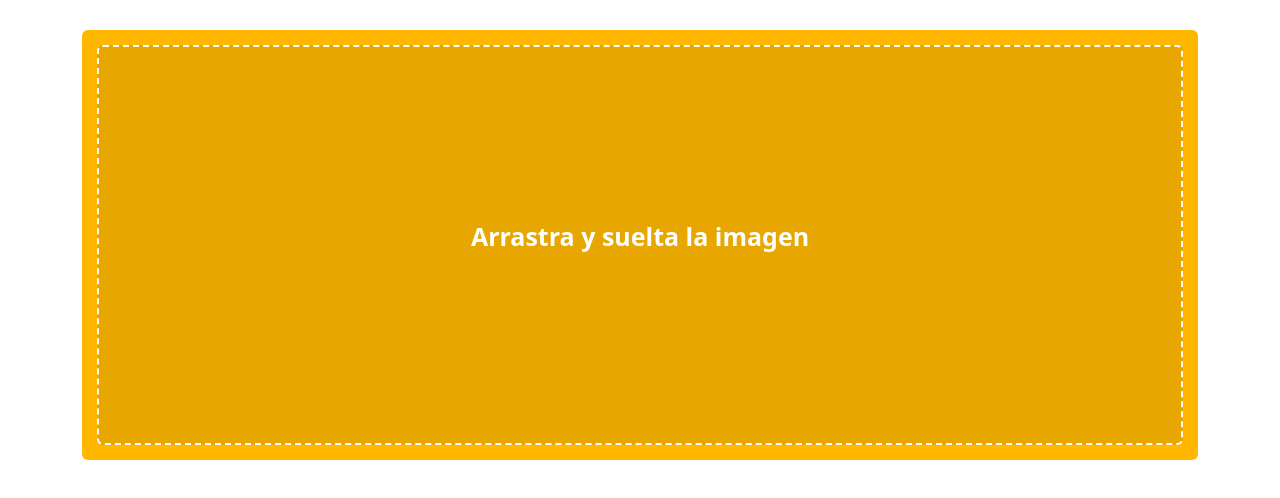
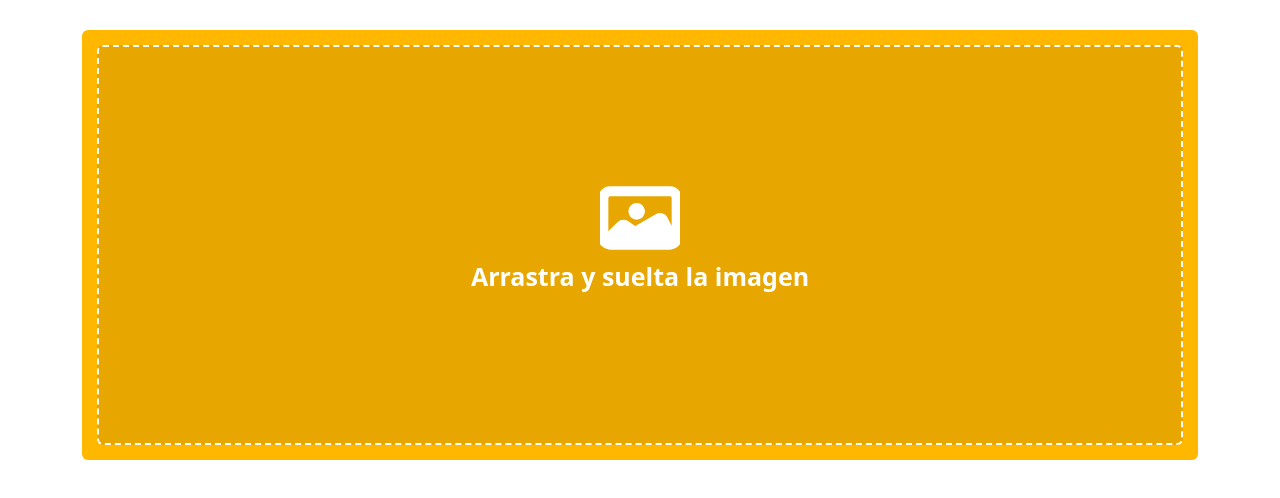
Before and after one commit to LGarridon/OCR-frontend, a Vue app: page / in a window 1280 px wide. Shown: the top 498 px of the page. Built offline with nearby package versions, Linux system fonts and the light colour scheme.

Commit message:
#6- Añadido SVG como componente y usado en drag&drop

```diff
--- a/src/components/DragDropSelector.vue
+++ b/src/components/DragDropSelector.vue
@@ -5,6 +5,7 @@
                 <div class="drop-container rounded">
                     <div class="drop-inside rounded" @drop="drop" @dragover="dragover" @dragenter="dragenter" @dragleave="dragleave">
                         <div class="drop-text" v-if="imageUrls.length <= 0">
+                            <ImageSVG />
                             <p>
                                 {{
                                     dragging ? 'Soltar archivos aquí' : 'Arrastra y suelta la imagen'
@@ -26,11 +27,13 @@
 <script>
   // Importa el componente hijo
   import ImageItem from './ImageItem.vue';
+  import ImageSVG from './svg/ImageSVG.vue';
 
   export default {
     name: 'ParentComponent',
     components: {
       ImageItem,
+      ImageSVG
     },
     data() {
         return {
@@ -113,4 +116,8 @@
         font-size: 25px;
         color: white;
     }
+    .icon {
+        width: 50px;
+        height: 50px;
+    }
 </style>
--- /dev/null
+++ b/src/components/svg/ImageSVG.vue
@@ -0,0 +1,36 @@
+<template>
+    <div class="svg-container">
+        <!-- SVG Insertado -->
+        <svg
+            viewBox="0 0 24 24"
+            xmlns="http://www.w3.org/2000/svg"
+            fill="#ffffff"
+            stroke="#ffffff">
+            <g id="SVGRepo_bgCarrier" stroke-width="0" />
+            <g id="SVGRepo_tracerCarrier" stroke-linecap="round" stroke-linejoin="round" />
+            <g id="SVGRepo_iconCarrier">
+            <path
+                fill="#ffffff"
+                d="M21 3H3C1.35 3 0 4.35 0 6v12c0 1.55 1.19 2.83 2.7 2.98.1.01.2.02.3.02h18c.1 0 .2 0 .29-.02.03 0 .06-.01.09-.01C22.86 20.78 24 19.52 24 18V6c0-1.65-1.35-3-3-3zm1 13.53l-2.21-4.42c-.25-.5-.69-.87-1.22-1.03-.19-.05-.38-.08-.57-.08-.35 0-.7.09-1.01.27l-6.41 3.74-2.46-1.67C7.78 13.11 7.39 13 7 13c-.52 0-1.03.2-1.41.59L2 17.18V6c0-.55.45-1 1-1h18c.55 0 1 .45 1 1v10.53z"
+            />
+            <circle fill="#ffffff" cx="11" cy="10" r="2" />
+        </g>
+        </svg>
+    </div>
+</template>
+
+<script>
+    export default {
+        name: "SvgTemplate",
+    };
+</script>
+
+<style scoped>
+.svg-container {
+    display: flex;
+    justify-content: center;
+    align-items: center;
+    width: 80px;
+    height: 80px;
+}
+</style>
```
